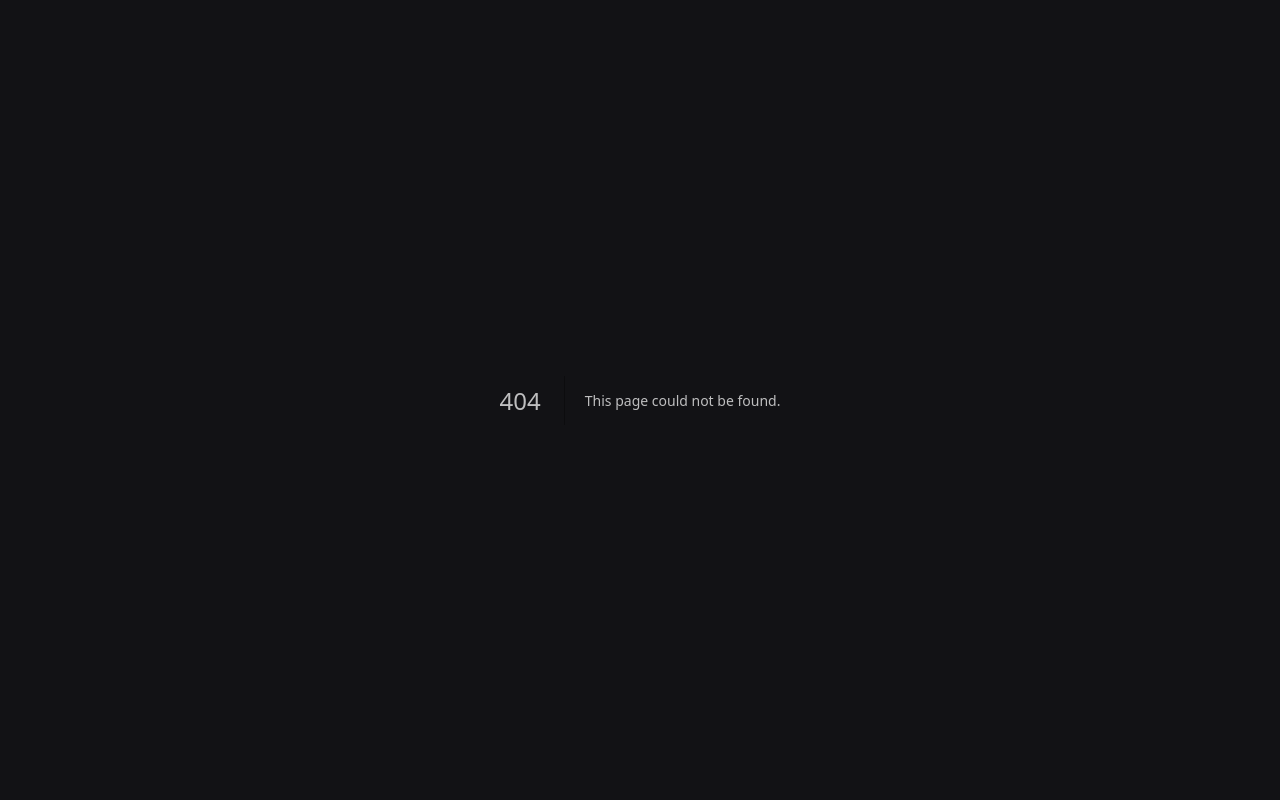
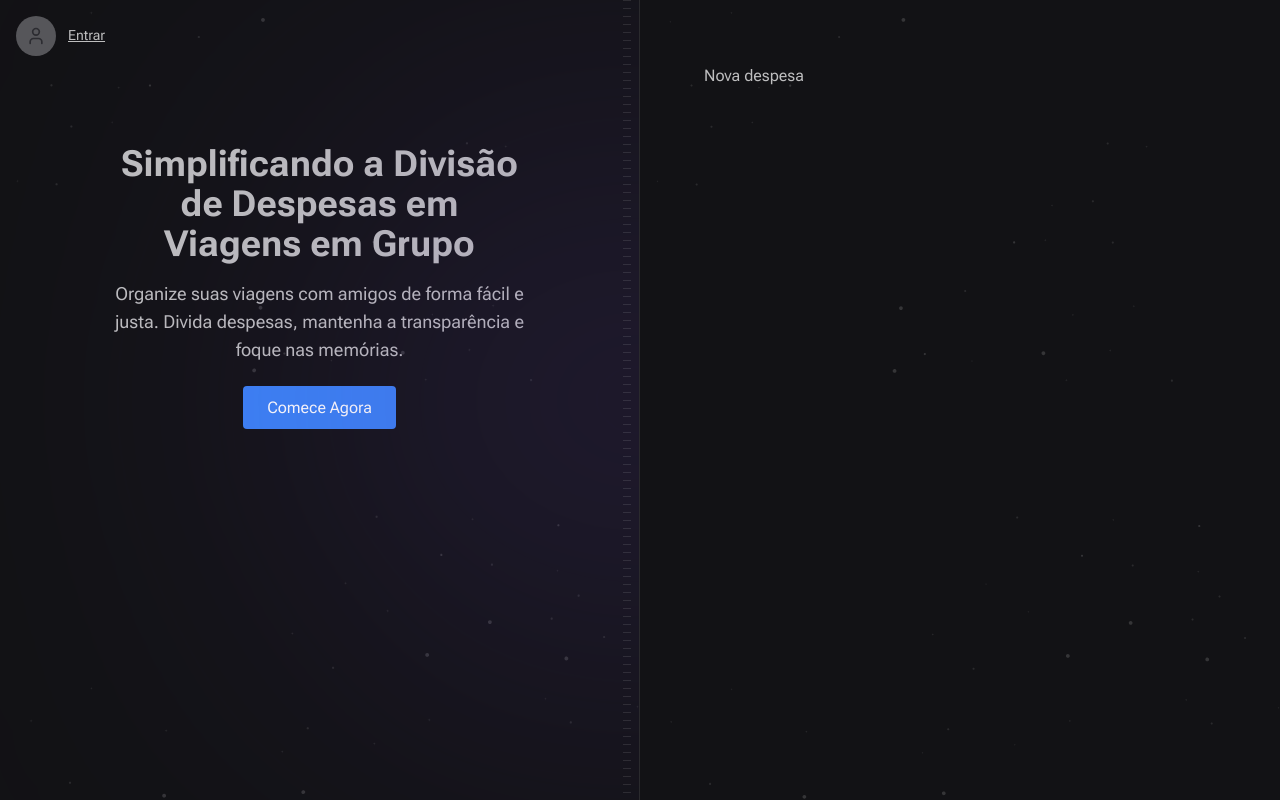
Before and after one commit to Oliveira-Renato/Rateio, a Next.js app in the folder rateio-app/: page /expenses/new in a window 1280 px wide. Before the commit this address had no page. Built offline with nearby package versions, Linux system fonts and the light colour scheme; no server answers.

Commit message:
new component 'Expenses'

```diff
--- /dev/null
+++ b/rateio-app/src/app/expenses/new/page.tsx
@@ -0,0 +1,5 @@
+export default function NewExpense() {
+  return (
+    <h1>Nova despesa</h1>
+  )
+}
--- a/rateio-app/src/app/layout.tsx
+++ b/rateio-app/src/app/layout.tsx
@@ -2,6 +2,8 @@ import type { Metadata } from 'next'
 import { Roboto_Flex as Roboto } from 'next/font/google'
 import './globals.css'
 import Providers from '@/components/Providers'
+import Hero from '@/components/Hero'
+import SignIn from '@/components/SignIn'
 
 const roboto = Roboto({ subsets: ['latin'], variable: '--font-roboto' })
 
@@ -19,7 +21,28 @@ export default function RootLayout({
     <html lang="en">
       <body className={`${roboto.variable} font-sans bg-gray-900 text-gray-100`}>
         <Providers>
-          {children}
+          <main className="grid grid-cols-2 min-h-screen">
+            {/* left */}
+            <div className="flex flex-col items-start justify-between px-28 py-16 relative overflow-hidden border-r border-white/10 bg-[url(../assets/bg-stars.svg)] bg-cover">
+              {/* blur  */}
+              <div className="absolute right-0 top-1/2 h-[288px] w-[526px] rounded-full blur-full -translate-y-1/2 translate-x-1/2 bg-purple-700 opacity-50" />
+
+              {/* stripes  */}
+              <div className="absolute bottom-0 right-2 top-0 w-2 bg-stripes" />
+
+              {/* Sign in */}
+              <SignIn />
+
+              {/* Hero */}
+              <Hero />
+
+            </div>
+
+            {/* right */}
+            <div className="flex flex-col p-16 bg-[url(../assets/bg-stars.svg)] bg-cover">
+              {children}
+            </div>
+          </main>
         </Providers>
       </body>
     </html>
--- a/rateio-app/src/app/page.tsx
+++ b/rateio-app/src/app/page.tsx
@@ -1,34 +1,7 @@
-import Hero from '@/components/Hero'
-import SignIn from '@/components/SignIn'
+import EmptyExpenses from '@/components/EmptyExpenses'
 
 export default function Home() {
   return (
-    <main className="grid grid-cols-2 min-h-screen">
-      {/* left */}
-      <div className="flex flex-col items-start justify-between px-28 py-16 relative overflow-hidden border-r border-white/10 bg-[url(../assets/bg-stars.svg)] bg-cover">
-        {/* blur  */}
-        <div className="absolute right-0 top-1/2 h-[288px] w-[526px] rounded-full blur-full -translate-y-1/2 translate-x-1/2 bg-purple-700 opacity-50" />
-
-        {/* stripes  */}
-        <div className="absolute bottom-0 right-2 top-0 w-2 bg-stripes" />
-
-        {/* Sign in */}
-        <SignIn />
-
-        {/* Hero */}
-        <Hero />
-
-      </div>
-
-      {/* right */}
-      <div className="flex flex-col p-16 bg-[url(../assets/bg-stars.svg)] bg-cover">
-        <div className="flex flex-1 items-center justify-center">
-          <p className="text-center leading-relaxed w-[360px]">
-            No momento, não há divisões registradas. Comece a{' '}
-            <a className="underline hover:text-gray-50 transition-all" href="">adicionar despesas</a> para iniciar a divisão com seus amigos.
-          </p>
-        </div>
-      </div>
-    </main>
+    <EmptyExpenses />
   )
 }
--- /dev/null
+++ b/rateio-app/src/components/EmptyExpenses.tsx
@@ -0,0 +1,13 @@
+import Link from "next/link";
+
+
+export default function EmptyExpenses() {
+  return (
+    <div className="flex flex-1 items-center justify-center">
+      <p className="text-center leading-relaxed w-[360px]">
+        No momento, não há divisões registradas. Comece a{' '}
+        <Link className="underline hover:text-gray-50 transition-all" href="/expenses/new">adicionar despesas</Link> para iniciar a divisão com seus amigos.
+      </p>
+    </div>
+  )
+}
```
